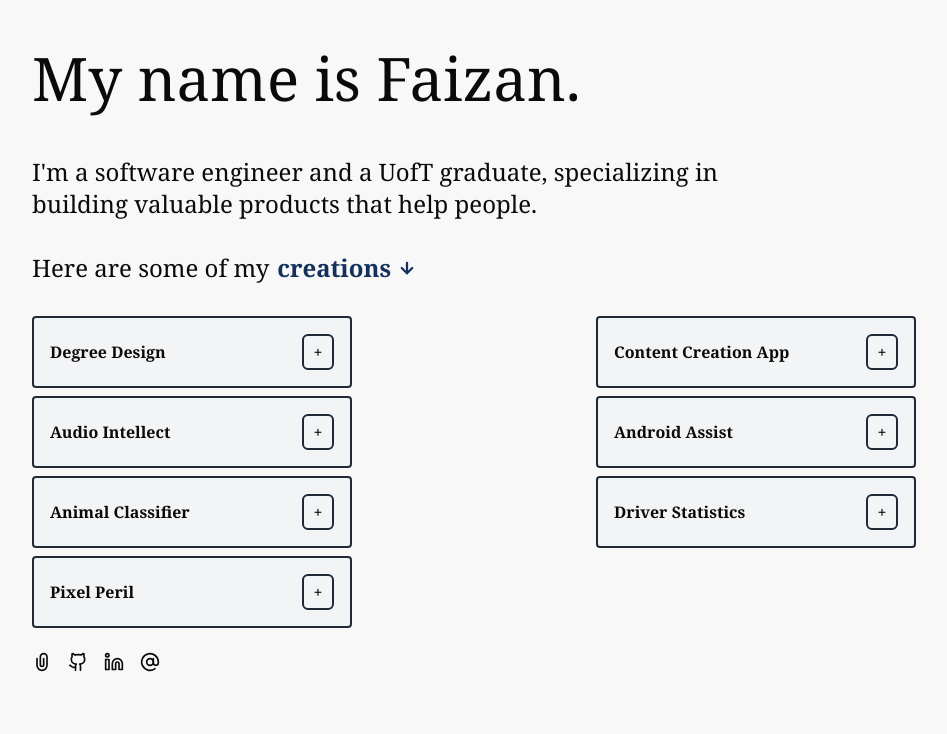
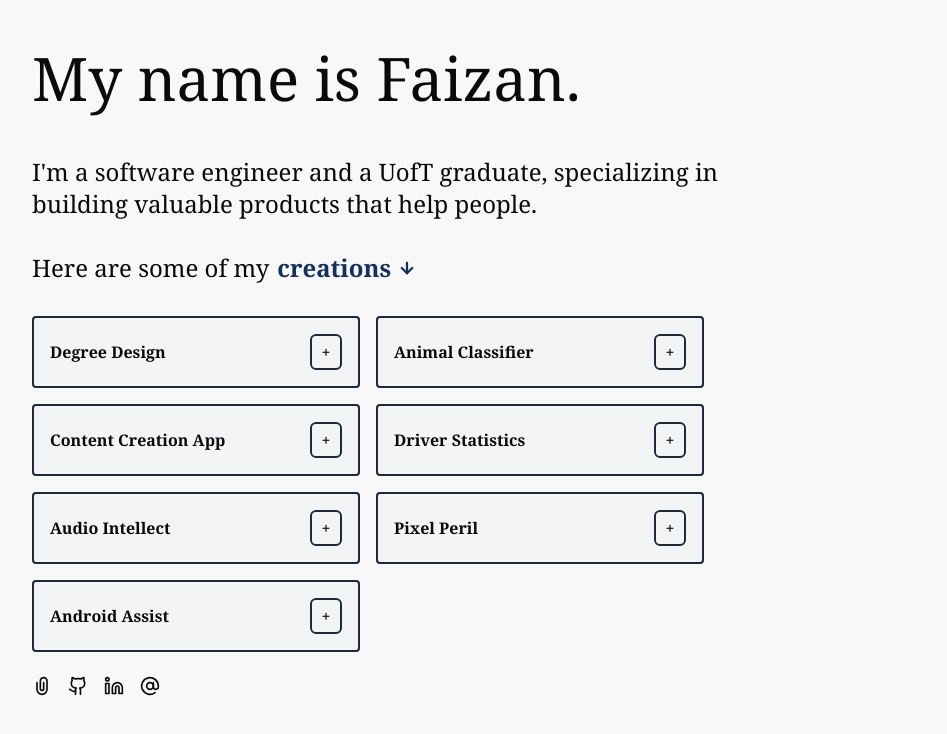
Before and after one commit to faizannaseerr/PortfolioV3, a Next.js app: page / in a window 1280 px wide. Shown: the top 734 px of the page, without its empty margins (48-995 px from the left). Built offline with nearby package versions, Linux system fonts and the light colour scheme.

Commit message:
fixed projects section

```diff
--- a/src/app/layout.tsx
+++ b/src/app/layout.tsx
@@ -16,7 +16,7 @@ export default function RootLayout({
   return (
     <html lang="en">
       <body
-        className="h-screen w-screen py-12 px-20 bg-[#F8F8F8]"
+        className="h-screen py-12 px-20 bg-[#F8F8F8]"
       >
         <Loading />
         <Delay children={children} />
--- a/src/components/Creation.tsx
+++ b/src/components/Creation.tsx
@@ -20,7 +20,7 @@ const Creation = ({ project }: CreationProps) => {
 
     return (
         <div className='flex flex-col gap-5 items-start font-serif p-4 border-2
-        border-gray-800 rounded-sm max-w-xs min-w-xs bg-gray-100'>
+        border-gray-800 rounded-sm w-full bg-gray-100'>
             <div className='flex text-md items-center justify-between font-semibold min-w-full'>
                 {project.title}
                 <motion.div
--- a/src/components/Projects.tsx
+++ b/src/components/Projects.tsx
@@ -3,11 +3,23 @@ import Creation from '@/components/Creation'
 import { projects } from '@/lib/data'
 
 const Projects = () => {
+    // Calculate the midpoint to split projects array
+    const midPoint = Math.ceil(projects.length / 2)
+    const firstHalf = projects.slice(0, midPoint)
+    const secondHalf = projects.slice(midPoint)
+
     return (
-        <div className='grid grid-cols-2 gap-2 mt-4 justify-start'>
-            {projects.map((project) => (
-                <Creation key={project.title} project={project} />
-            ))}
+        <div className='flex flex-row gap-4 mt-4 min-w-2xl max-w-2xl'>
+            <div className='flex gap-4 flex-col w-full'>
+                {firstHalf.map((project) => (
+                    <Creation key={project.title} project={project} />
+                ))}
+            </div>
+            <div className='flex gap-4 flex-col w-full'>
+                {secondHalf.map((project) => (
+                    <Creation key={project.title} project={project} />
+                ))}
+            </div>
         </div>
     )
 }
```
